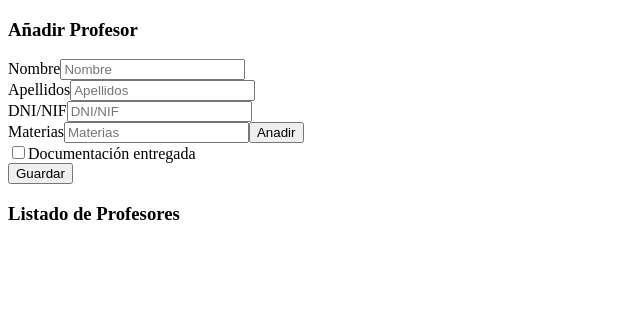
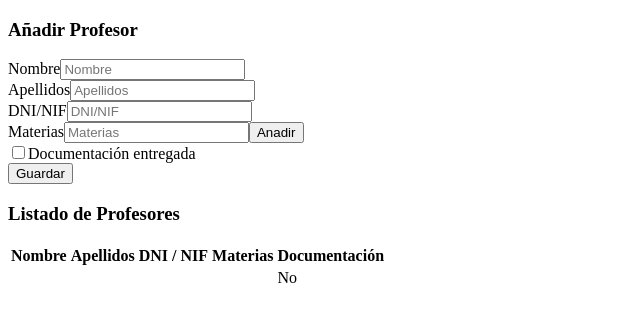
Before and after one commit to Pancratzia/Vue-Projects, a Vue app in the folder teachers-project/: page / in a window 1280 px wide. Both pictures are taken after a click on the button "Guardar". Shown: the top 322 px of the page, without its empty margins (0-640 px from the left). Built offline with nearby package versions, Linux system fonts and the light colour scheme.

Commit message:
Se agregan los teachers al arreglo y se muestran en la lista

```diff
--- a/teachers-project/src/components/TeacherForm.vue
+++ b/teachers-project/src/components/TeacherForm.vue
@@ -33,11 +33,33 @@
             <label for="documentacionEntregada">Documentación entregada</label>
         </div>
 
-        <button>Guardar</button>
+        <button @click="handleAddTeacher">Guardar</button>
     </section>
 
-    <section>
+    <section v-if="teachers.length > 0">
         <h3>Listado de Profesores</h3>
+
+        <table>
+            <thead>
+                <tr>
+                    <th>Nombre</th>
+                    <th>Apellidos</th>
+                    <th>DNI / NIF</th>
+                    <th>Materias</th>
+                    <th>Documentación</th>
+                </tr>
+            </thead>
+
+            <tbody>
+                <tr v-for="(teacher, index) in teachers" :key="index">
+                    <td>{{ teacher.teacherName }}</td>
+                    <td>{{ teacher.surnames }}</td>
+                    <td>{{ teacher.dni }}</td>
+                    <td>{{ teacher.subjects.join(', ') }}</td>
+                    <td>{{ teacher.doc ? 'Si' : 'No' }}</td>
+                </tr>
+            </tbody>
+        </table>
     </section>
 
 </template>
@@ -75,6 +97,17 @@ const removeSubject = (index: number) => {
     teacher.value.subjects.splice(index, 1);
 }
 
+const handleAddTeacher = () => {
+    teachers.value.push(teacher.value);
+    teacher.value = {
+        teacherName: '',
+        surnames: '',
+        dni: '',
+        subjects: [],
+        doc: false
+    };
+}
+
 </script>
 
 <style scoped></style>
```
